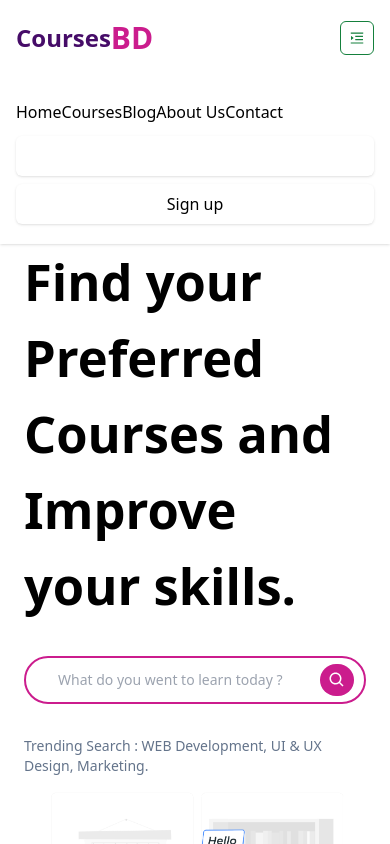
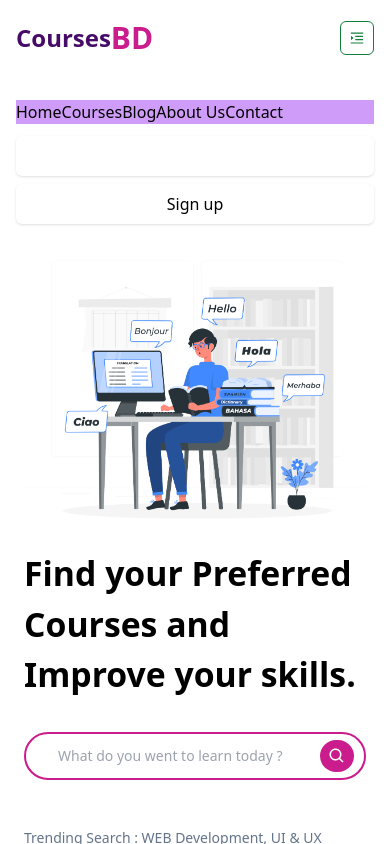
Before and after one commit to anishazahan/BD-Courses, a React (Create React App) app: page / in a window 390 px wide. Both pictures are taken after a click on the button 358 px from the left and 38 px from the top of the page. Shown: the top 844 px of the page. Built offline with nearby package versions, Linux system fonts and the light colour scheme.

Commit message:
hero section responsive

```diff
--- a/src/components/Home/HeroSection.js
+++ b/src/components/Home/HeroSection.js
@@ -7,11 +7,14 @@ const HeroSection = () => {
     <section>
         <div className='border-b-1 border-mutant mb-20 shadow-md'>
     <div className="max-w-7xl mx-auto px-6 lg:pl-5 pb-6">
-        <div className="flex flex-col lg:flex-row items-center">
-            <div className="hero-content">
-                <h2 className='text-[6vh] font-bold mb-[2rem] lg:mb-[4rem]'>Find your Preferred Courses
+        <div className="flex flex-col-reverse lg:flex-row items-center">
+
+            {/* ...........content section........... */}
+
+            <div className="hero-content pb-16 lg:pb-0">
+                <h2 className=' text-[4vh] md:text-[6vh] font-bold mb-[2rem] lg:mb-[4rem]'>Find your Preferred Courses
                 and Improve your skills. </h2>
-                <div className="search-box mb-[2rem] lg:mb-[3rem]">
+                <div className="search-box mb-[3rem]">
                 <div class="max-w-2xl mx-auto">
                     <form>
                     <div class="relative">
@@ -25,6 +28,10 @@ const HeroSection = () => {
                 </div>
                 <p className='text-sm text-slate-500'>Trending Search : WEB Development, UI & UX Design, Marketing.</p>
             </div>
+
+               {/* ...........img section........... */}
+
+
             <div className="hero-img-content">
                 <img src={heroImg} alt="" />
             </div>
--- a/src/shared/Navbar.js
+++ b/src/shared/Navbar.js
@@ -9,7 +9,7 @@ const Navbar = () => {
   return (
     <>
 
-<nav className="w-full bg-white shadow">
+<nav className="w-full bg-white ">
             <div className="justify-between px-4 mx-auto lg:max-w-7xl lg:items-center lg:flex py-2">
                 <div>
                     <div className="flex items-center justify-between py-3 md:py-5 lg:block">
@@ -41,7 +41,7 @@ const Navbar = () => {
                             navbar ? "block" : "hidden"
                         }`}
                     >
-                        <ul className="items-center justify-center mx-auto space-y-8 lg:flex lg:space-x-6 lg:space-y-0">
+                        <ul className="items-center justify-center mx-auto space-y-8 flex-col bg-mutant lg:bg-white lg:flex lg:space-x-6 lg:space-y-0">
 
 
                             <NavLink to='/' className="text-black hover:text-secondary font-medium text-[16px] active">
```
